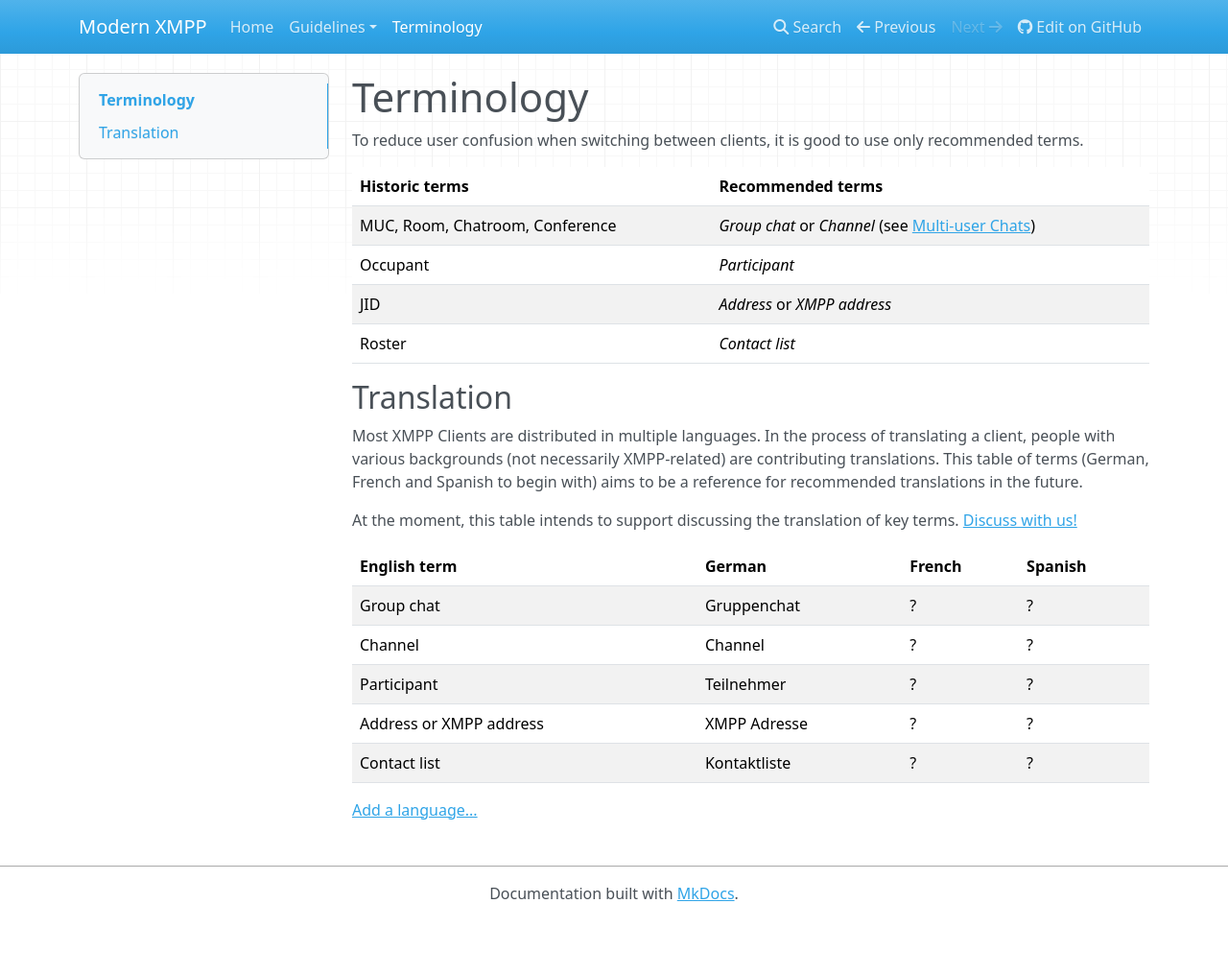
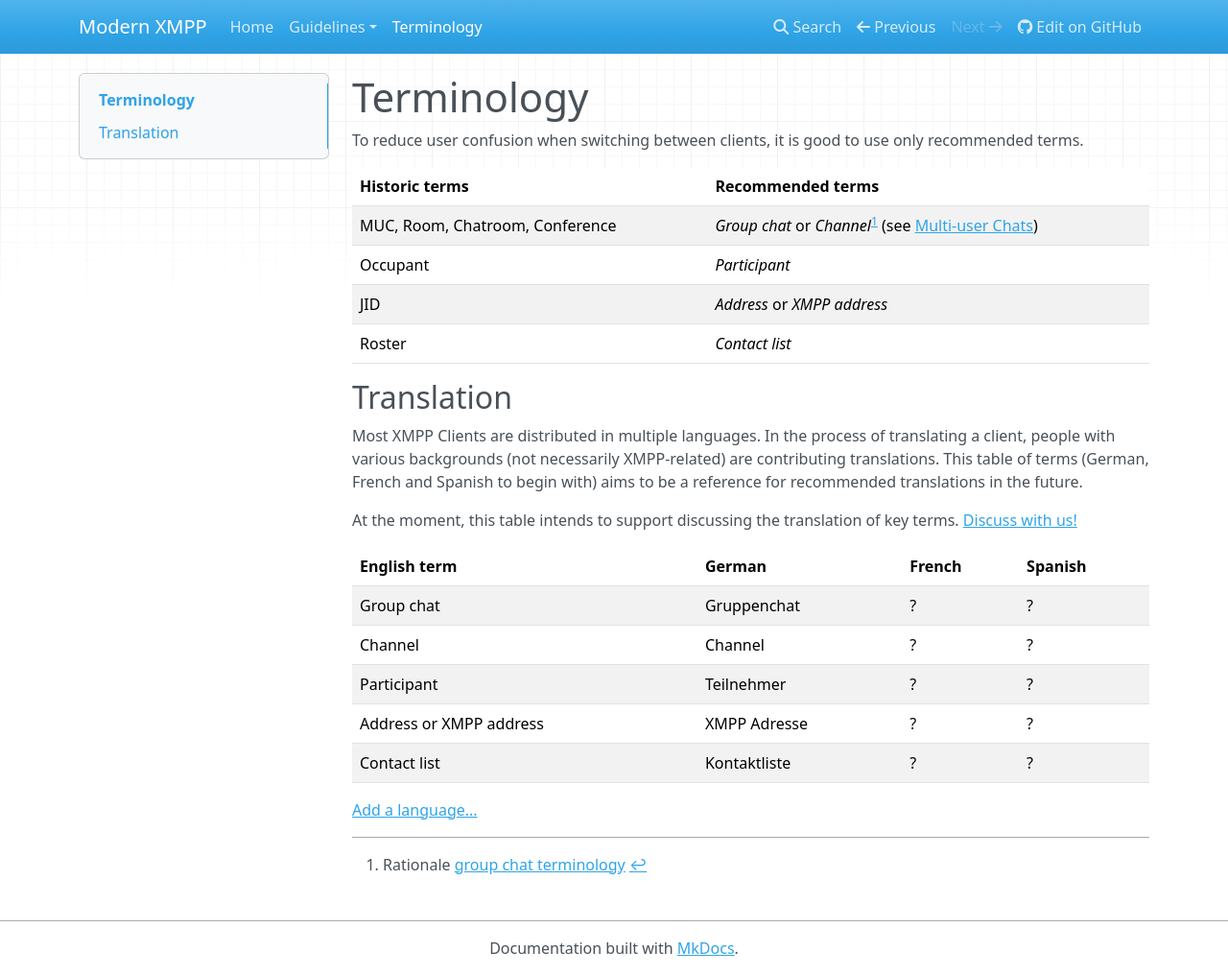
Before and after one commit to modernxmpp/modernxmpp, an MkDocs documentation site: the page built from docs/terminology.md, in a window 1280 px wide and 1016 px high. Shown: the whole window at 96% size. Built offline with MkDocs 1.6.1, drawn with Linux system fonts in a browser that asks for light colours; nearby versions of some CDN libraries.

Commit message:
Link rationale for group chat terminology

```diff
--- a/docs/terminology.md
+++ b/docs/terminology.md
@@ -3,12 +3,12 @@
 To reduce user confusion when switching between clients, it is good to use only recommended
 terms.
 
-| Historic terms                   | Recommended terms                                     |
-|----------------------------------|-------------------------------------------------------|
-| MUC, Room, Chatroom, Conference  | *Group chat* or *Channel* (see [Multi-user Chats][])  |
-| Occupant                         | *Participant*                                         |
-| JID                              | *Address* or *XMPP address*                           |
-| Roster                           | *Contact list*                                        |
+| Historic terms                   | Recommended terms                                                    |
+|----------------------------------|----------------------------------------------------------------------|
+| MUC, Room, Chatroom, Conference  | *Group chat* or *Channel*[^rationale-gc] (see [Multi-user Chats][])  |
+| Occupant                         | *Participant*                                                        |
+| JID                              | *Address* or *XMPP address*                                          |
+| Roster                           | *Contact list*                                                       |
 
 ## Translation
 
@@ -27,4 +27,9 @@
 
 [Add a language...](https://github.com/modernxmpp/modernxmpp)
 
+<!-- Footnotes -->
+
+[^rationale-gc]: Rationale [group chat terminology](/rationale#terminology)
+
+
 [Multi-user Chats]: client/groupchat.md
```
Also changed, not shown: docs/client/groupchat.md (+3 -4 lines).
